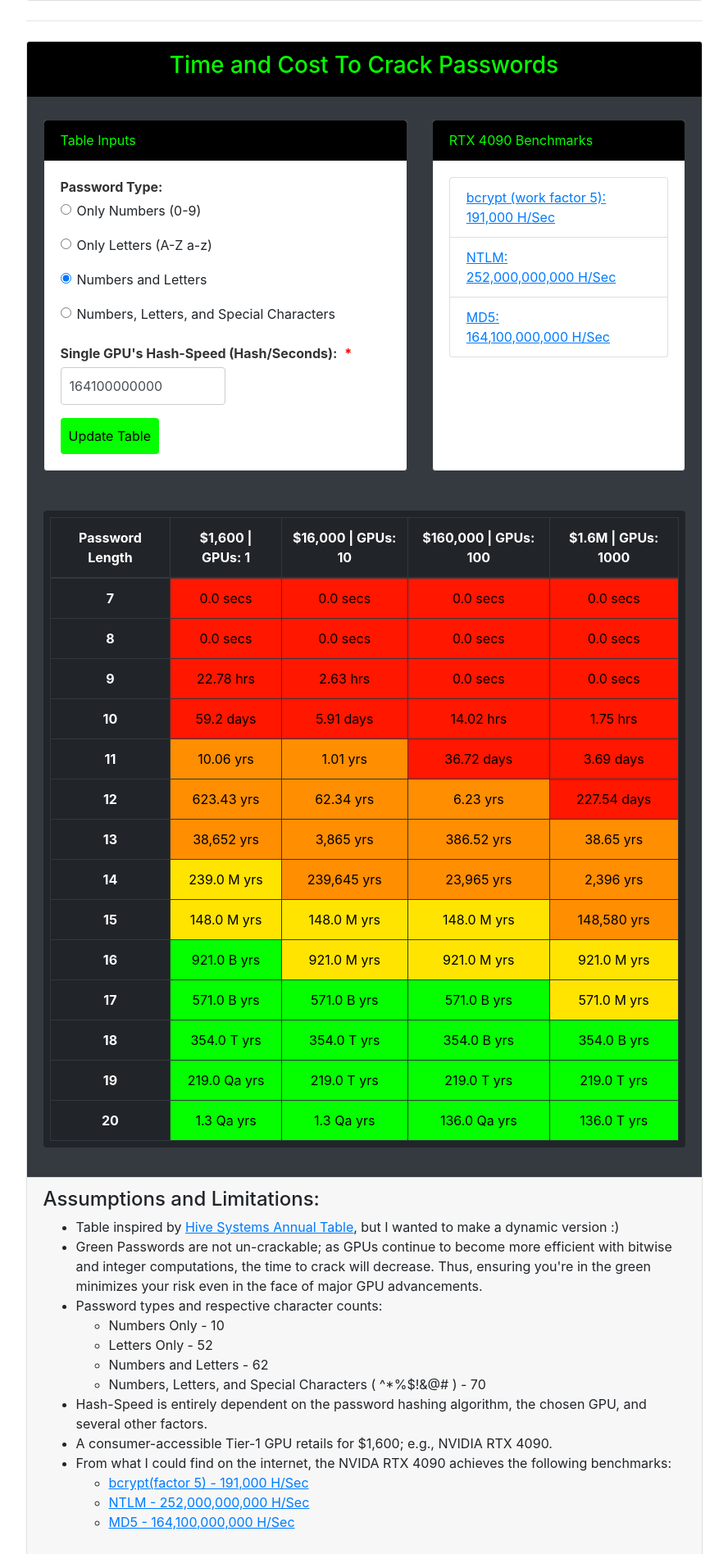
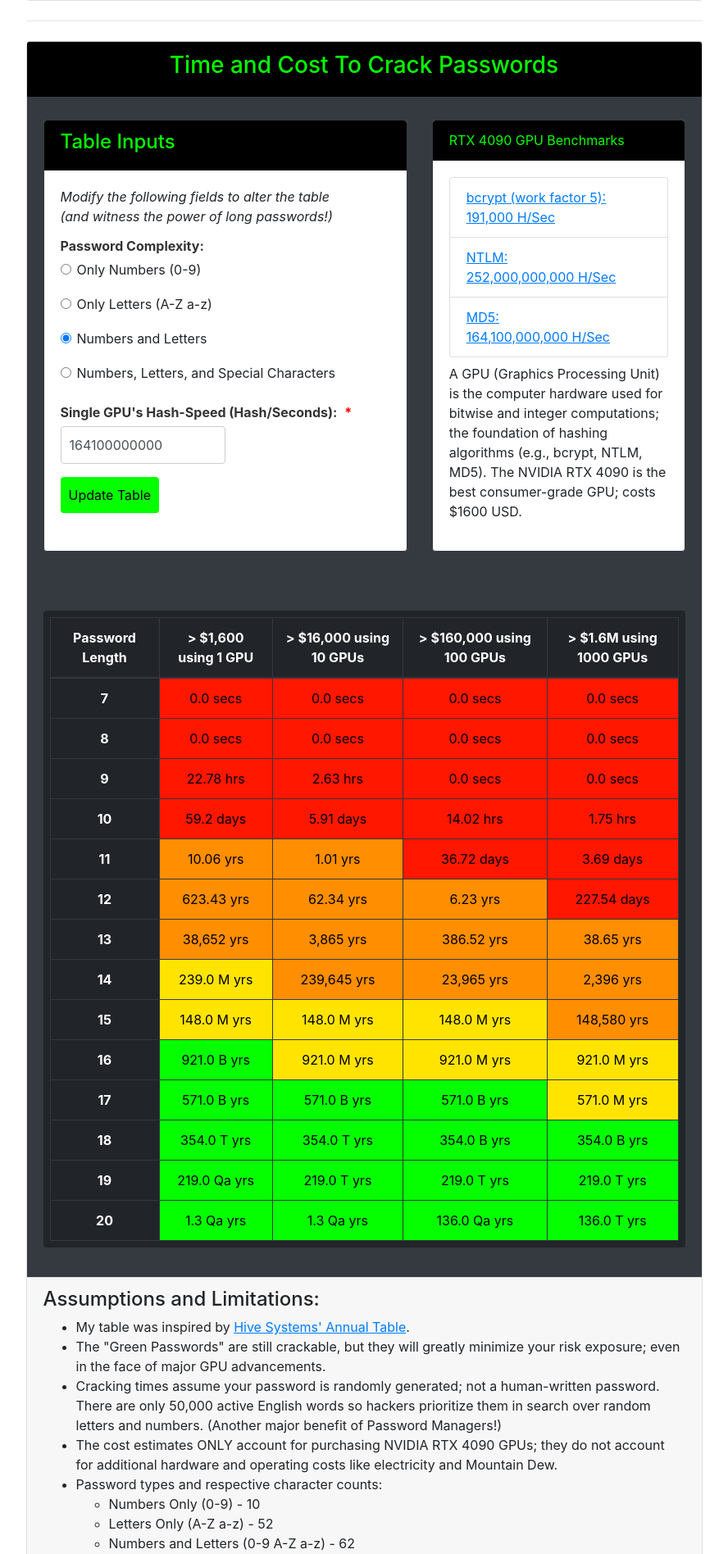
Before and after one commit to thomas-engels/password_size_matters, a Flask app: page / in a window 1280 px wide. Shown: the part 1186-3082 px from the top of the page at 82% size, without its empty margins (196-1084 px from the left). Run offline with Flask 3, Linux system fonts and the light colour scheme; some libraries are stand-ins or nearby versions.

Commit message:
Improve UX

```diff
--- a/forms.py
+++ b/forms.py
@@ -1,10 +1,12 @@
 from flask_wtf import FlaskForm
-from wtforms import SubmitField, SelectField, IntegerField, RadioField
-from wtforms.validators import DataRequired
+from wtforms import SubmitField, IntegerField, RadioField
+from wtforms.validators import DataRequired, NumberRange
 
 
 class PasswordForm(FlaskForm):
-    password_type = RadioField("Password Type:", choices=[(1, 'Only Numbers (0-9)'), (2, 'Only Letters (A-Z a-z)'), (3, 'Numbers and Letters'),
+    password_type = RadioField("Password Complexity:", choices=[(1, 'Only Numbers (0-9)'), (2, 'Only Letters (A-Z a-z)'), (3, 'Numbers and Letters'),
                                          (4, 'Numbers, Letters, and Special Characters')], default=3, validators=[DataRequired()])
-    hash_rate = IntegerField("Single GPU's Hash-Speed (Hash/Seconds): ", default=164100000000, validators=[DataRequired()])
+    hash_rate = IntegerField("Single GPU's Hash-Speed (Hash/Seconds): ", default=164100000000,
+                             validators=[NumberRange(min=1, max=999999999999999999999999999999999999,
+                                                     message='Value must be between %(min)s and %(max)'), DataRequired()])
     submit = SubmitField("Update Table")
--- a/main.py
+++ b/main.py
@@ -1,4 +1,4 @@
-from flask import Flask, render_template, request, redirect, url_for
+from flask import Flask, render_template, request, redirect, url_for, flash
 from flask_bootstrap import Bootstrap5
 from forms import PasswordForm
 import pandas as pd
@@ -29,14 +29,18 @@ ALPHANUMERICAL_AND_SYMBOLS_CHAR_COUNT = 95
 
 # Assumptions
 pwd_lengths = [7, 8, 9, 10, 11, 12, 13, 14, 15, 16, 17, 18, 19, 20]
-rtx_4090_bcrypt_wf_5_hash_rate = 214842
+rtx_4090_bcrypt_wf_5_hash_rate = 191000
 rtx_4090_gpu_cost = 1600
 gpus = [1, 10, 100, 1000]
 
 
 def get_cracking_time_years(char_count: int, password_length: int, hash_rate: int, gpu_count: int) -> float:
+    if not hash_rate:
+        hash_rate = 1
+    hash_rate = abs(int(hash_rate))
     hash_rate = hash_rate * gpu_count
     return round(((char_count**password_length)/hash_rate)/60/60/24/365, 4)
+
 
 
 def format_cracking_time(years: float) -> str:
@@ -110,7 +114,9 @@ def display_home():
 @app.route('/', methods=["POST"])
 def update_table():
     password_form = PasswordForm()
-    if password_form.validate_on_submit():
+    scroll = True
+    # if password_form.validate_on_submit():
+    if password_form.validate and request.method == 'POST':
         pwd_type = password_form.password_type.data
         hash_rate = password_form.hash_rate.data
         df = create_time_cracking_df_table(password_type_dict[pwd_type], hash_rate)
@@ -122,10 +128,9 @@ def update_table():
         soup = BeautifulSoup(df_table_html, 'html.parser')
         df_table_body = soup.find('tbody')
         pretty.pprint(df_table_body)
-        scroll = True
     else:
-        df_table_body = None
-        scroll = False
+        df_table_body = ("<div class='row justify-content-center text-center'><div class='col' style='color: red;'><h1>Ooops!</h1><h2>Invalid table inputs</h2>"
+                         "<p>Please enter a hash-rate greater than zero.</p></div></div>")
     return render_template('index.html', table_body=df_table_body, form=password_form, scroll=scroll)
 
 @app.route("/contact", methods=["POST"])
--- a/static/js/scripts.js
+++ b/static/js/scripts.js
@@ -16,14 +16,11 @@ $(document).ready(function() {
 
 document.addEventListener("DOMContentLoaded", function() {
     var nav_links = document.querySelectorAll('.dropdown-item')
-    console.log(nav_links[0])
     var sections = document.querySelectorAll('h3')
     var parents = []
     for (let i = 0; i < sections.length; i++) {
         parents.push(sections[i].parentElement.parentElement)
     };
-    console.log(parents)
-    console.log(sections[0])
     for (let i = 0; i < sections.length; i++) {
         nav_links[i].addEventListener('click', function(event) {
             event.preventDefault();
--- a/templates/header.html
+++ b/templates/header.html
@@ -4,6 +4,7 @@
     <meta charset="UTF-8">
     <meta name="viewport" content="width=device-width, initial-scale=1.0">
     <title>Password Size Matters</title>
+    <link rel="icon" href="{{ url_for('static', filename='img/table_icon.png') }}" type="image/x-icon"/>
     <!--    Bootstrap CSS CDN-->
     <link rel="stylesheet" href="https://cdn.jsdelivr.net/npm/bootstrap@4.0.0/dist/css/bootstrap.min.css" integrity="sha384-Gn5384xqQ1aoWXA+058RXPxPg6fy4IWvTNh0E263XmFcJlSAwiGgFAW/dAiS6JXm" crossorigin="anonymous">
     <link href="{{ url_for('static', filename='css/styles.css') }}" rel="stylesheet" />
--- a/templates/index.html
+++ b/templates/index.html
@@ -15,7 +15,7 @@
 >
     <div class="container position-relative px-4 px-lg-5">
         <div class="row gx-4 gx-lg-5 justify-content-center">
-            <div class="col-md-9">
+            <div class="col-lg-9">
                 <div class="site-heading">
                     <h1>Passwords vs Hackers</h1>
                     <span class="subheading">scroll down to see how your passwords can always win</span>
@@ -43,7 +43,7 @@
 </div>
 <div class="container introduction mt-5" id="context-section">
     <div class="row justify-content-center">
-        <div class="col-md-9">
+        <div class="col-lg-9">
             <div class="card text-center">
                 <div class="card-header">
                     <h3>Context</h3>
@@ -128,28 +128,28 @@
                     </div>
                 </div>
                 <div class="card-body text-left" id="tab-3">
-                    <h5 class="card-title">Protect Yourself</h5>
+                    <h5 class="card-title">So what's the most important thing to remember from this website?</h5>
                     <div class="card-text text-left">
                         <p>
-                            So what's the takeaway? Long passwords (15-20) and NEVER re-using them will make you
+                            Long passwords (15-20) and NEVER re-using them will make you
                             highly resilient to hackers. Cracking such a long password simply isn't worth the hacker's
                             time and money.
                             And even if they manage to crack it, their access will be limited to a single service.
                         </p>
                         <h5>How do you always generate long passwords and NEVER re-use them?</h5>
-                        <h5 style="color: green;">A Password Manager!</h5>
+                        <h4 style="color: green;">A Password Manager!</h4>
                         <p>
                             KeeperSecurity (<a
-                                href="https://www.keepersecurity.com/">https://www.keepersecurity.com/</a>) is my
+                                href="https://www.keepersecurity.com/" target="_blank">https://www.keepersecurity.com/</a>) is my
                             preferred Password Manager.
                             At less than $3 per month, I enjoy advanced encryption standards, dark web monitoring,
                             integrations to every OS and device,
                             off-the-grid/airplane mode usage, family plans, and numerous other security benefits.
                             To find the best fit for you, I recommend you research a few other excellent Password
                             Managers like
-                            <a href="https://1password.com/">https://1password.com/</a>,
-                            <a href="https://bitwarden.com/">https://bitwarden.com/</a>, and <a
-                                href="https://nordpass.com/">https://nordpass.com/</a>.
+                            <a href="https://1password.com/" target="_blank">https://1password.com/</a>,
+                            <a href="https://bitwarden.com/" target="_blank">https://bitwarden.com/</a>, and <a
+                                href="https://nordpass.com/" target="_blank">https://nordpass.com/</a>.
                         </p>
                         <p>
                             The peace of mind is invaluable, plus you’re not wasting your time resetting passwords.
@@ -167,14 +167,14 @@
 </div>
 <div class="container">
     <div class="row justify-content-center my-2">
-        <div class="col-md-9">
+        <div class="col-lg-9">
             <hr>
         </div>
     </div>
 </div>
 <div class="container" id="table-section">
     <div class="row d-flex justify-content-center my-2 main">
-        <div class="col-md-9">
+        <div class="col-lg-9">
             <div class="card">
                 <div class="card-header text-center" id="table-card-header">
                     <h3>Time and Cost To Crack Passwords</h3></div>
@@ -183,90 +183,102 @@
                         <div class="col-sm-12 col-md-7 mt-2">
                             <div class="card border-dark h-100">
                                 <div class="card-header">
-                                    Table Inputs
+                                    <h4>Table Inputs</h4>
                                 </div>
                                 <div class="card-body">
-                                     {{ render_form(form, novalidate=True, button_map={"search": "primary"}) }}
+                                    <div class="card-title"><em>Modify the following fields to alter the table <br> (and witness the power of long passwords!)</em></div>
+                                    <div class="card-text">
+                                        {{ form.hidden_tag() }}
+                                        {% if form.hash_rate.errors %}
+                                        <div class="alert alert-danger">
+                                            {% for error in form.hash_rate.errors %}
+                                            <span>{{ error }}</span><br>
+                                            {% endfor %}
+                                        </div>
+                                        {% endif %}
+                                        {{ render_form(form, novalidate=True, button_map={"search": "primary"}) }}
+                                    </div>
                                 </div>
                             </div>
                         </div>
                         <div class="col-sm-6 col-md-5 mt-2">
                             <div class="card border-dark h-100">
                             <div class="card-header">
-                                RTX 4090 Benchmarks
+                                RTX 4090 GPU Benchmarks
                             </div>
                             <div class="card-body">
-                                <ul class="list-group">
+                                <ul class="list-group mb-2">
                                     <li class="list-group-item"><a
-                                            href="https://gist.github.com/Chick3nman/32e662a5bb63bc4f51b847bb422222fd">bcrypt (work factor
+                                            href="https://gist.github.com/Chick3nman/32e662a5bb63bc4f51b847bb422222fd" target="_blank">bcrypt (work factor
                                         5):  <br> 191,000 H/Sec</a></li>
                                     <li class="list-group-item"><a
-                                            href="https://www.synercomm.com/blog/password-hash-cracking-with-the-nvidia-rtx-4090/">NTLM:
+                                            href="https://www.synercomm.com/blog/password-hash-cracking-with-the-nvidia-rtx-4090/" target="_blank">NTLM:
                                         <br> 252,000,000,000 H/Sec</a></li>
                                     <li class="list-group-item"><a
-                                            href="https://www.hivesystems.com/blog/are-your-passwords-in-the-green-2023?utm_source=2024post">MD5:
+                                            href="https://www.hivesystems.com/blog/are-your-passwords-in-the-green-2023?utm_source=2024post" target="_blank">MD5:
                                         <br> 164,100,000,000 H/Sec</a></li>
                                 </ul>
+                                <div class="card-text">
+                                    <p>
+                                        A GPU (Graphics Processing Unit) is the computer hardware used for bitwise and integer computations; the foundation of hashing algorithms (e.g., bcrypt, NTLM, MD5).
+                                        The NVIDIA RTX 4090 is the best consumer-grade GPU; costs $1600 USD.
+                                    </p>
+                                </div>
                             </div>
                         </div>
                         </div>
                     </div>
-                    <table id='time-table' border="1" class="dataframe table table-bordered table-dark table-responsive p-2 rounded mt-5">
-                        <thead>
+                    <div class="row" id='time-table'>
+                        <div class="col mt-4">
+                            <table border="1"
+                               class="dataframe table table-bordered table-dark table-responsive p-2 rounded mt-5">
+                            <thead class="">
                             <tr style="text-align: center;">
                                 <th style="min-width: 3px;">Password Length</th>
-                                <th style="min-width: 3px;">$1,600 | GPUs: 1</th>
-                                <th style="min-width: 3px;">$16,000 | GPUs: 10</th>
-                                <th style="min-width: 3px;">$160,000 |  GPUs: 100</th>
-                                <th style="min-width: 3px;">$1.6M | GPUs: 1000</th>
+                                <th style="min-width: 3px;"> > $1,600 using 1 GPU</th>
+                                <th style="min-width: 3px;"> > $16,000 using 10 GPUs</th>
+                                <th style="min-width: 3px;"> > $160,000 using 100 GPUs</th>
+                                <th style="min-width: 3px;"> > $1.6M using 1000 GPUs</th>
                             </tr>
-                        </thead>
-                        {{ table_body | safe }}
-                    </table>
+                            </thead>
+                            {{ table_body | safe }}
+                            </table>
+                        </div>
+                    </div>
                 </div>
                 <div class="card-footer">
                     <h4>Assumptions and Limitations:</h4>
                     <ul>
-                        <li>Table inspired by <a href="https://www.hivesystems.com/blog/are-your-passwords-in-the-green">Hive Systems Annual Table</a>, but I wanted to make a dynamic version :)</li>
-                        <li>Green Passwords are not un-crackable; as GPUs continue to become more efficient with bitwise and integer computations, the time to crack will decrease.
-                            Thus, ensuring you're in the green minimizes your risk even in the face of major GPU advancements.</li>
+                        <li>My table was inspired by <a href="https://www.hivesystems.com/blog/are-your-passwords-in-the-green" target="_blank">Hive Systems' Annual Table</a>.</li>
+                        <li>The "Green Passwords" are still crackable, but they will greatly minimize your risk exposure; even in the face of major GPU advancements.</li>
+                        <li>Cracking times assume your password is randomly generated; not a human-written password.
+                            There are only 50,000 active English words so hackers prioritize them in search over random letters and numbers. (Another major benefit of Password Managers!)</li>
+                        <li>The cost estimates ONLY account for purchasing NVIDIA RTX 4090 GPUs; they do not account for additional hardware and operating costs like electricity and Mountain Dew.</li>
                         <li>Password types and respective character counts:
                             <ul>
-                                <li>Numbers Only - 10</li>
-                                <li>Letters Only - 52 </li>
-                                <li>Numbers and Letters - 62 </li>
-                                <li>Numbers, Letters, and Special Characters ( ^*%$!&@# ) - 70</li>
+                                <li>Numbers Only (0-9) - 10</li>
+                                <li>Letters Only (A-Z a-z) - 52 </li>
+                                <li>Numbers and Letters (0-9 A-Z a-z) - 62 </li>
+                                <li>Numbers, Letters, and Special Characters (0-9 A-Z a-z ^*%$!&@#) - 70</li>
                             </ul>
                         </li>
                         <li>Hash-Speed is entirely dependent on the password hashing algorithm, the chosen GPU, and several other factors.</li>
-                        <li>A consumer-accessible Tier-1 GPU retails for $1,600; e.g., NVIDIA RTX 4090. </li>
-                        <li>From what I could find on the internet, the NVIDA RTX 4090 achieves the following benchmarks:
-                            <ul>
-                                <li><a
-                                        href="https://gist.github.com/Chick3nman/32e662a5bb63bc4f51b847bb422222fd">bcrypt(factor
-                                    5) - 191,000 H/Sec</a></li>
-                                <li><a
-                                        href="https://www.synercomm.com/blog/password-hash-cracking-with-the-nvidia-rtx-4090/">NTLM
-                                    - 252,000,000,000 H/Sec</a></li>
-                                <li><a
-                                        href="https://www.hivesystems.com/blog/are-your-passwords-in-the-green-2023?utm_source=2024post">MD5
-                                    - 164,100,000,000 H/Sec</a></li>
-                            </ul>
-                        </li>
                     </ul>
+                    <p><em>I recognize the potential for more scientific rigor so please let me know your thoughts.
+                        You may contact me through the form below. Or, fork my repository on Github and submit a Pull-Request. I would love to collaborate.</em></p>
                 </div>
             </div>
         </div>
     </div>
     <div class="row justify-content-center my-2">
-        <div class="col-md-9">
+        <div class="col-lg-9">
             <hr>
         </div>
     </div>
 </div>
 <div class="container" id="code-section">
     <div class="row justify-content-around my-2">
-        <div class="col-md-9 code-snippet">
+        <div class="col-lg-9 code-snippet">
             <div class="card pb-0">
                 <div class="card-header">
                     <h3>Code & Math</h3>
@@ -280,33 +292,36 @@ def get_cracking_time_years(char_count: int, password_length: int, hash_rate: in
 </code></pre>
                 </div>
                 <div class="card-footer">
-                    See all my code on GitHub: <a href="https://github.com/thomas-engels/password_size_matters">
+                    See all my code on GitHub: <a href="https://github.com/thomas-engels/password_size_matters" target="_blank">
                         https://github.com/thomas-engels/password_size_matters</a>
                 </div>
             </div>
         </div>
     </div>
     <div class="row justify-content-center">
-        <div class="col-md-9">
+        <div class="col-lg-9">
             <hr>
         </div>
     </div>
 </div>
 <div class="container pb-5 mb-5" id="contact-section">
     <div class="row justify-content-center mt-0 mb-4">
-        <div class="col-md-9 contact">
+        <div class="col-lg-9 contact">
             <div class="card mb-5">
                 <div class="card-header">
                     <h3>Contact</h3>
                 </div>
                 <div class="card-body">
+                    <div class="card-title">
+                        Questions or want to collaborate to make this table better? Please reach out.
+                    </div>
                     {% include "contact.html" %}
                 </div>
             </div>
         </div>
     </div>
 </div>
-<hr style="border: 2px red solid;">
+<hr>
 <div class="row justify-content-center">
     {% include "footer.html" %}
 </div>
```
Also changed, not shown: templates/index_v2.html (deleted, +0 -191 lines), static/img/table_icon.png (added).
